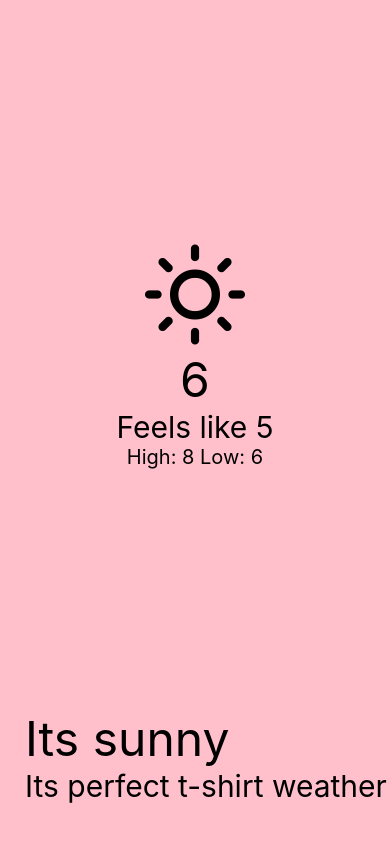
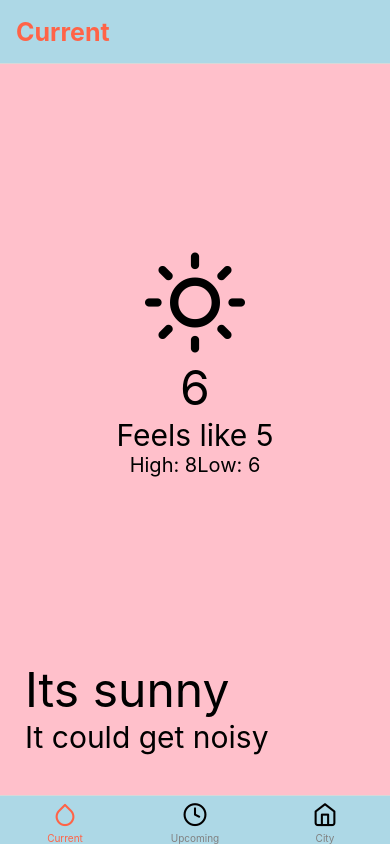
Before and after one commit to Greg057/weather-app-react-native, a React Native app: screen /Current in a window 390 px wide. Built offline with nearby package versions, Linux system fonts and the light colour scheme.

Commit message:
Add utilities

```diff
--- a/App.js
+++ b/App.js
@@ -1,18 +1,10 @@
-import CurrentWeather from "./src/screens/CurrentWeather"
-import UpcomingWeather from "./src/screens/UpcomingWeather"
-import { View, StyleSheet } from "react-native"
-import City from "./src/screens/City"
+import { NavigationContainer } from "@react-navigation/native"
+import Tabs from "./src/components/Tabs"
 
 export default function App () {
   return (
-    <View style={styles.container}>
-      <CurrentWeather />
-    </View>
+    <NavigationContainer>
+      <Tabs />
+    </NavigationContainer>
   )
 }
-
-const styles = StyleSheet.create({
-  container: {
-    flex: 1,
-  }
-})
--- a/package.json
+++ b/package.json
@@ -10,10 +10,14 @@
     "lint": "eslint ."
   },
   "dependencies": {
+    "@react-navigation/bottom-tabs": "^6.5.11",
+    "@react-navigation/native": "^6.1.9",
     "expo": "~50.0.4",
     "expo-status-bar": "~1.11.1",
     "react": "18.2.0",
-    "react-native": "0.73.2"
+    "react-native": "0.73.2",
+    "react-native-safe-area-context": "4.8.2",
+    "react-native-screens": "~3.29.0"
   },
   "devDependencies": {
     "@babel/core": "^7.20.0",
--- /dev/null
+++ b/src/components/Tabs.js
@@ -0,0 +1,17 @@
+import CurrentWeather from "../screens/CurrentWeather"
+import UpcomingWeather from "../screens/UpcomingWeather"
+import City from "../screens/City"
+import { createBottomTabNavigator } from "@react-navigation/bottom-tabs"
+import { Feather } from "@expo/vector-icons"
+
+const Tab = createBottomTabNavigator ()
+
+export default function Tabs () {
+    return (
+        <Tab.Navigator screenOptions={{tabBarActiveTintColor: "tomato", tabBarInactiveTintColor: "grey", tabBarStyle: {backgroundColor: "lightblue"}, headerStyle:{backgroundColor: "lightblue"}, headerTitleStyle: {fontWeight: "bold", fontSize: 25, color: "tomato"}}} >
+            <Tab.Screen name="Current" component={CurrentWeather} options={{tabBarIcon: ({focused}) => <Feather name="droplet" size={25} color={focused ? "tomato" : "black"} />}} />
+            <Tab.Screen name="Upcoming" component={UpcomingWeather} options={{tabBarIcon: ({focused}) => <Feather name="clock" size={25} color={focused ? "tomato" : "black"} />}}/>
+            <Tab.Screen name="City" component={City} options={{tabBarIcon: ({focused}) => <Feather name="home" size={25} color={focused ? "tomato" : "black"} />}}/>
+        </Tab.Navigator>
+    )
+}
--- a/src/screens/CurrentWeather.js
+++ b/src/screens/CurrentWeather.js
@@ -1,6 +1,7 @@
 import { View, Text, SafeAreaView, StyleSheet } from "react-native"
 import { Feather } from "@expo/vector-icons"
 import RowText from "../components/RowText"
+import { weatherType } from "../utilities/weatherType"
 
 export default function CurrentWeather () {
   const {wrapper, container, temp, feels, highLowWrapper, highLow, bodyWrapper, description, message } = styles
@@ -10,9 +11,9 @@ export default function CurrentWeather () {
         <Feather name="sun" size={100} color="black" />
         <Text style={temp}>6</Text>
         <Text style={feels}>Feels like 5</Text>
-        <RowText bodyText1="High: 8" bodyText2=" Low: 6" viewStyles={highLowWrapper} bodyTextStyle1={highLow} bodyTextStyle2={highLow} />
+        <RowText bodyText1="High: 8" bodyText2="Low: 6" viewStyles={highLowWrapper} bodyTextStyle1={highLow} bodyTextStyle2={highLow} />
       </View>
-      <RowText bodyText1="Its sunny" bodyText2="Its perfect t-shirt weather" viewStyles={bodyWrapper} bodyTextStyle1={description} bodyTextStyle2={message} />
+      <RowText bodyText1="Its sunny" bodyText2={weatherType["Thunderstorm"].message} viewStyles={bodyWrapper} bodyTextStyle1={description} bodyTextStyle2={message} />
     </SafeAreaView>
   )
 }
--- /dev/null
+++ b/src/utilities/weatherType.js
@@ -0,0 +1,44 @@
+
+
+export const weatherType = {
+    Thunderstorm: {
+        icon: "zap",
+        message: "It could get noisy",
+        backgroundColor: "#000000"
+    },
+    Drizzle: {
+        icon: "cloud-rain",
+        message: "It might rain a little",
+        backgroundColor: "#36454f"
+    },
+    Rain: {
+        icon: "umbrella",
+        message: "You will need an umbrella",
+        backgroundColor: "#0000ff"
+    },
+    Snow: {
+        icon: "cloud-snow",
+        message: "Let's build a snowman",
+        backgroundColor: "#7f6065"
+    },
+    Clear: {
+        icon: "sun",
+        message: "It is perfect t-shirt weather",
+        backgroundColor: "#e47200"
+    },
+    Clouds: {
+        icon: "cloud",
+        message: "You could live in the clouds",
+        backgroundColor: "#363636"
+    },
+    Haze: {
+        icon: "wind",
+        message: "It might be a bit damp",
+        backgroundColor: "#58586e"
+    },
+    Mist: {
+        icon: "align-justify",
+        message: "It might be hard to see",
+        backgroundColor: "#3e3e37"
+    }
+}
```
Also changed, not shown: 1 other file (tests, documents, lock files or other folders).
